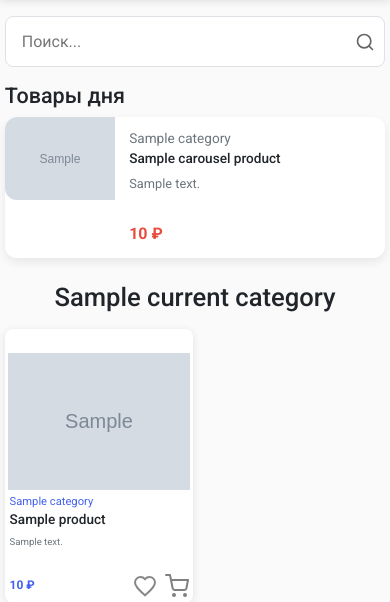
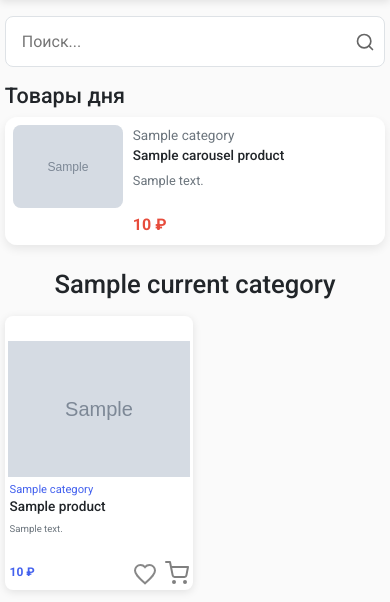
Before and after one commit to makstyrin1/Diploma_Project, a Django app: template products/templates/products/product_list.html in a window 390 px wide. Shown: the part 105-707 px from the top of the page. Run offline with Django 5.2, Linux system fonts and the light colour scheme; the template is opened without the code that fills it: most values are stand-ins (such as "Sample title", 1, 10 or a date in 2020); grey boxes marked "Sample" are stand-in pictures.

Commit message:
дороботал карусель

```diff
--- a/products/static/css/components.css
+++ b/products/static/css/components.css
@@ -703,59 +703,92 @@ textarea {
 }
 
 /* ============= КАРУСЕЛЬ С ТОВАРАМИ ============= */
+#heroCarousel {
+  position: relative;
+}
+
 #heroCarousel .carousel-inner {
-  padding: auto;
-  height: 100%;
   border-radius: 12px;
   overflow: hidden;
   box-shadow: 0 4px 10px rgba(0, 0, 0, 0.08);
 }
 
+#heroCarousel .carousel-indicators {
+  bottom: 12px;
+  z-index: 2;
+}
+
+@media (max-width: 768px) {
+  #heroCarousel .carousel-indicators {
+    display: none;
+  }
+}
+
+#heroCarousel .carousel-control-prev,
+#heroCarousel .carousel-control-next {
+  top: 50%;
+  transform: translateY(-50%);
+  width: 32px;
+  height: 32px;
+  border-radius: 50%;
+  background: rgba(255, 255, 255, 0.9);
+  opacity: 1;
+  z-index: 2;
+}
+
+#heroCarousel .carousel-control-next {
+  right: 12px;
+  left: auto;
+}
+
+#heroCarousel .carousel-control-prev {
+  left: 12px;
+  right: auto;
+}
+
+#heroCarousel .carousel-control-prev-icon,
+#heroCarousel .carousel-control-next-icon {
+  filter: invert(0.3);
+}
+
 .carousel-product-card {
   display: flex;
+  background: white;
   height: 100%;
-  background: white;
+  padding: 12px;
+  box-sizing: border-box;
 }
 
-/* Изображение слева — растягиваем на всю высоту */
 .carousel-product-image-wrapper {
   width: 170px;
   min-width: 170px;
-  height: 100%; /* ← важно */
+  height: 100%;
   display: flex;
-  align-items: stretch; /* ← чтобы заполнить высоту */
+  align-items: center;
   justify-content: center;
   background: #f9f9f9;
-  border-top-left-radius: 12px;
-  border-bottom-left-radius: 12px;
+  border-radius: 8px;
   overflow: hidden;
 }
 
 .carousel-product-image {
   width: 100%;
   height: 100%;
-  object-fit: cover;
+  object-fit: contain; /* ← чтобы не обрезалось */
   object-position: center;
 }
 
 .carousel-placeholder {
-  width: 100%;
-  height: 100%;
-  display: flex;
-  align-items: center;
-  justify-content: center;
   font-size: 2rem;
   color: #ccc;
 }
 
-/* Контент справа — тоже на всю высоту */
 .carousel-product-content {
   flex: 1;
-  padding: 1rem 1.25rem;
+  padding: 0 0 0 16px;
   display: flex;
   flex-direction: column;
-  justify-content: space-between; /* ← ключевое изменение! */
-  height: 100%;
+  justify-content: space-between;
 }
 
 .carousel-product-content .product-card__category a {
@@ -780,7 +813,11 @@ textarea {
   color: #6c757d;
   margin: 0.5rem 0;
   line-height: 1.4;
-  flex-grow: 1;
+  max-height: 40px;
+  overflow: hidden;
+  display: -webkit-box;
+  -webkit-line-clamp: 2;
+  -webkit-box-orient: vertical;
 }
 
 .carousel-product-footer {
@@ -794,25 +831,29 @@ textarea {
   font-weight: bold;
   font-size: 1.25rem;
   color: #e74c3c;
+  white-space: normal;
+  word-break: break-word;
+  min-width: 0;
 }
 
-/* Адаптив — только уменьшаем, не перестраиваем */
+/* Адаптив */
 @media (max-width: 768px) {
-  #heroCarousel .carousel-inner {
-    height: 100%;
+  .carousel-product-card {
+    padding: 10px;
   }
   .carousel-product-image-wrapper {
     width: 130px;
     min-width: 130px;
   }
   .carousel-product-content {
-    padding: 0.8rem 1rem;
+    padding: 0 0 0 12px;
   }
   .carousel-product-content .product-card__title {
     font-size: 1.05rem;
   }
   .carousel-product-content .product-card__desc {
     font-size: 0.85rem;
+    max-height: 36px;
   }
   .carousel-product-footer .price {
     font-size: 1.1rem;
@@ -820,21 +861,22 @@ textarea {
 }
 
 @media (max-width: 480px) {
-  #heroCarousel .carousel-inner {
-    height: 100%;
+  .carousel-product-card {
+    padding: 8px;
   }
   .carousel-product-image-wrapper {
     width: 110px;
     min-width: 110px;
   }
   .carousel-product-content {
-    padding: 0.7rem 0.9rem;
+    padding: 0 0 0 10px;
   }
   .carousel-product-content .product-card__title {
     font-size: 1rem;
   }
   .carousel-product-content .product-card__desc {
     font-size: 0.8rem;
+    max-height: 32px;
   }
   .carousel-product-footer .price {
     font-size: 1rem;
```
